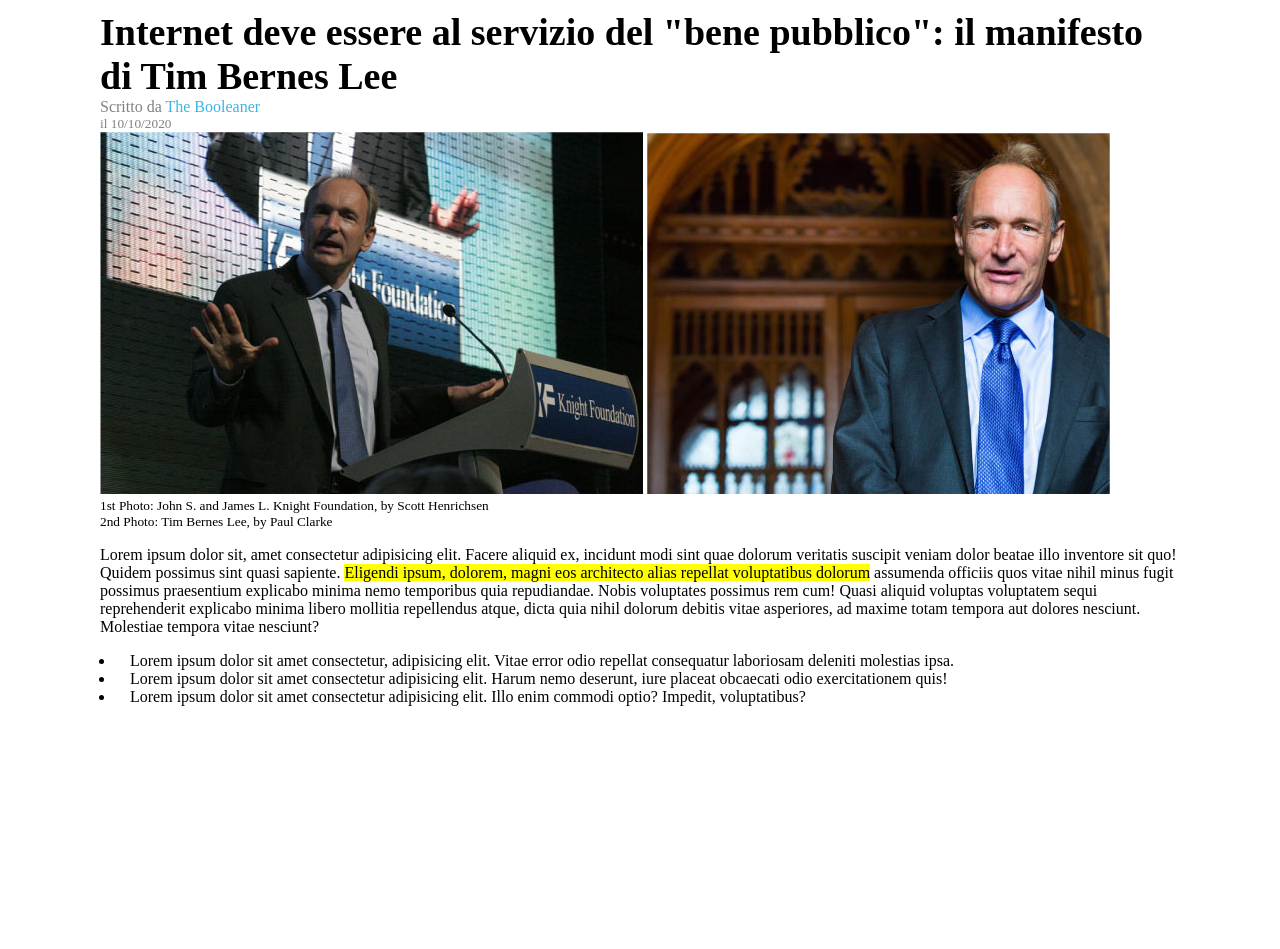
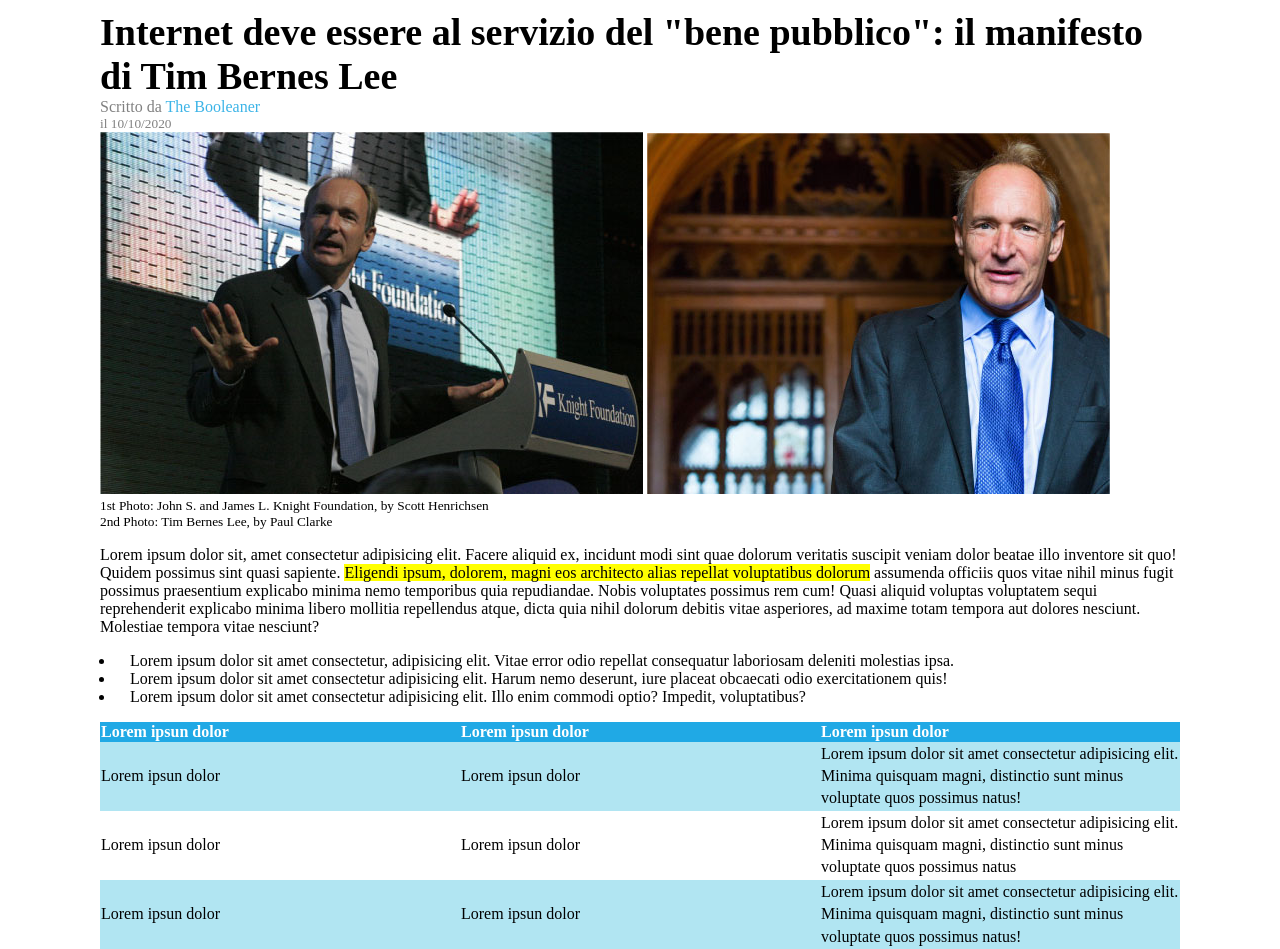
Before and after one commit to Occidits/booleaner-html, a plain HTML site: page index.html in a window 1280 px wide. Shown: the part 122-1071 px from the top of the page. Before the commit the page ends 844 px from the top, so only its background shows below. Drawn offline with Linux system fonts and the light colour scheme.

Commit message:
Finalize table

```diff
--- a/css/style.css
+++ b/css/style.css
@@ -54,3 +54,33 @@ h1 {
 .glow {
   background-color: yellow;
 }
+
+/* Table */
+table {
+  font-size: 16px;
+  border-collapse: collapse;
+  padding: auto;
+}
+
+thead {
+  height: 10px;
+  font-weight: bold;
+}
+
+th {
+  text-align: left;
+  background-color: #20a9e5;
+  color: white;
+  height: 10px;
+}
+
+td {
+  width: 30%;
+  height: 30px;
+  text-align: left;
+  line-height: 1.4;
+}
+
+.odd {
+  background-color: #b1e5f2;
+}
--- a/index.html
+++ b/index.html
@@ -42,6 +42,33 @@
                     <li>Lorem ipsum dolor sit amet consectetur adipisicing elit. Harum nemo deserunt, iure placeat obcaecati odio exercitationem quis!</li>
                     <li>Lorem ipsum dolor sit amet consectetur adipisicing elit. Illo enim commodi optio? Impedit, voluptatibus?</li>
                 </ul>
+
+                <table>
+                    <thead>
+                        <tr>
+                            <th>Lorem ipsun dolor</th>
+                            <th>Lorem ipsun dolor</th>
+                            <th>Lorem ipsun dolor</th>
+                        </tr>
+                    </thead>
+                    <tbody>
+                        <tr class="odd">
+                            <td>Lorem ipsun dolor</td>
+                            <td>Lorem ipsun dolor</td>
+                            <td>Lorem ipsum dolor sit amet consectetur adipisicing elit. Minima quisquam magni, distinctio sunt minus voluptate quos possimus natus!</td>
+                        </tr>
+                        <tr>
+                            <td>Lorem ipsun dolor</td>
+                            <td>Lorem ipsun dolor</td>
+                            <td>Lorem ipsum dolor sit amet consectetur adipisicing elit. Minima quisquam magni, distinctio sunt minus voluptate quos possimus natus</td>
+                        </tr>
+                        <tr class="odd">
+                            <td>Lorem ipsun dolor</td>
+                            <td>Lorem ipsun dolor</td>
+                            <td>Lorem ipsum dolor sit amet consectetur adipisicing elit. Minima quisquam magni, distinctio sunt minus voluptate quos possimus natus!</td>
+                        </tr>
+                    </tbody>
+                </table>
             </section>
         </main>
     </div>
```
